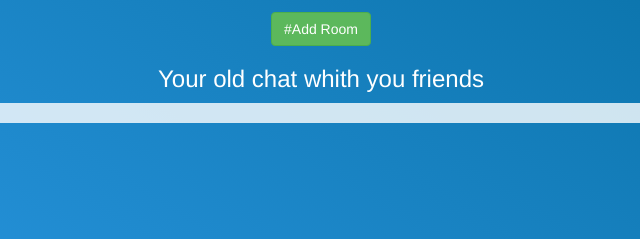
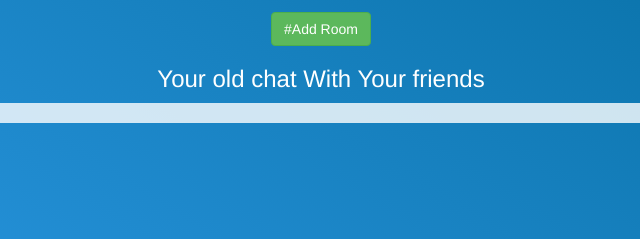
Before and after one commit to Shriy1556k/Let-s_Chat_Web_App, a plain HTML site: page kwitter_room.html in a window 1280 px wide. Shown: the part 278-517 px from the top of the page, 319-959 px from the left. Drawn offline with nearby package versions, Linux system fonts and the light colour scheme; no server answers; a web font is replaced by a local one.

Commit message:
Add files via upload

```diff
--- a/kwitter_room.html
+++ b/kwitter_room.html
@@ -32,7 +32,7 @@
 		<input type="text" id="room_name" class="form-control" placeholder="#room name">
 		</div>
 		<button class="btn btn-success" onclick="addroom()">#Add Room</button>
-		<h3 class="color_white">Your old chat whith you friends</h3>
+		<h3 class="color_white">Your old chat With Your friends</h3>
 		<div id="output"></div>
 	</center>
 </div>
```
